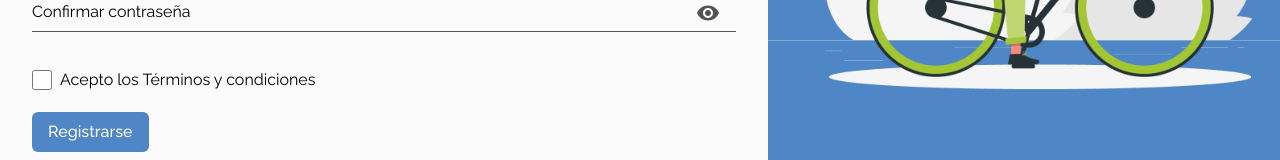
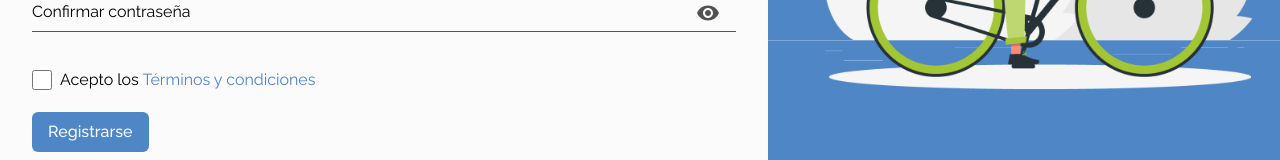
Before and after one commit to w1sec0d/ciclomart_frontend, a React (Vite) app: page /register in a window 1280 px wide. Shown: the part 440-600 px from the top of the page. Built offline with nearby package versions, Linux system fonts and the light colour scheme; no server answers.

Commit message:
Fix user profile

```diff
--- a/src/components/Profile/Information.jsx
+++ b/src/components/Profile/Information.jsx
@@ -7,9 +7,12 @@ import Photo from '../../assets/userPhoto.png'
 
 //->Components
 import ImageUpload from './ImageUpload'
+import Loading from '../Loading'
 
 const Information = () => {
   const authUser = useSelector((state) => state.auth.authUser)
+  if (!authUser) return <Loading />
+  console.log('authUser', authUser)
   const firstName = authUser.nombre.split(' ')[0]
   const formattedDate = new Date(authUser.fechaRegistro).toLocaleDateString()
   return (
--- a/src/components/RegisterForm.jsx
+++ b/src/components/RegisterForm.jsx
@@ -121,8 +121,21 @@ const RegisterForm = () => {
         )}
         <div>
           <Checkbox id="terms" {...register('terms', { required: true })}>
-            Acepto los <a href="/">Términos y condiciones</a>
+            Acepto los{' '}
+            <a
+              href="https://www.funcionpublica.gov.co/eva/gestornormativo/norma.php?i=49981"
+              target="_BLANK"
+              className="text-primary"
+            >
+              Términos y condiciones
+            </a>
+            {errors.terms && (
+              <span className="ml-5 text-red-500 text-xs">
+                Debes aceptar los términos y condiciones
+              </span>
+            )}
           </Checkbox>
+
           <Button type="submit">Registrarse</Button>
         </div>
       </form>
--- a/src/pages/CodeVerification.jsx
+++ b/src/pages/CodeVerification.jsx
@@ -44,11 +44,12 @@ const CodeVerification = () => {
         }
       }
     } catch (error) {
+      dispatch(clearLoading())
       if (error.response && error.response.status === 400) {
         dispatch(
           setNotification({
             title: '¡ups!',
-            text: 'No coinciden los código.',
+            text: 'No coinciden los códigos',
             icon: 'error',
           })
         )
--- a/src/pages/Login.jsx
+++ b/src/pages/Login.jsx
@@ -27,6 +27,7 @@ const Login = () => {
 
       if (request.status === 200) {
         const { token, user } = request.data
+        console.log('request data', request.data)
 
         dispatch(
           setNotification({
@@ -41,8 +42,10 @@ const Login = () => {
         dispatch(setIsLoggedIn(true))
         dispatch(
           setAuthUser({
+            ...user,
             idUser: user.idUsuario,
             email: user.correo,
+            nombre: user.nombre,
           })
         )
         reset()
```
